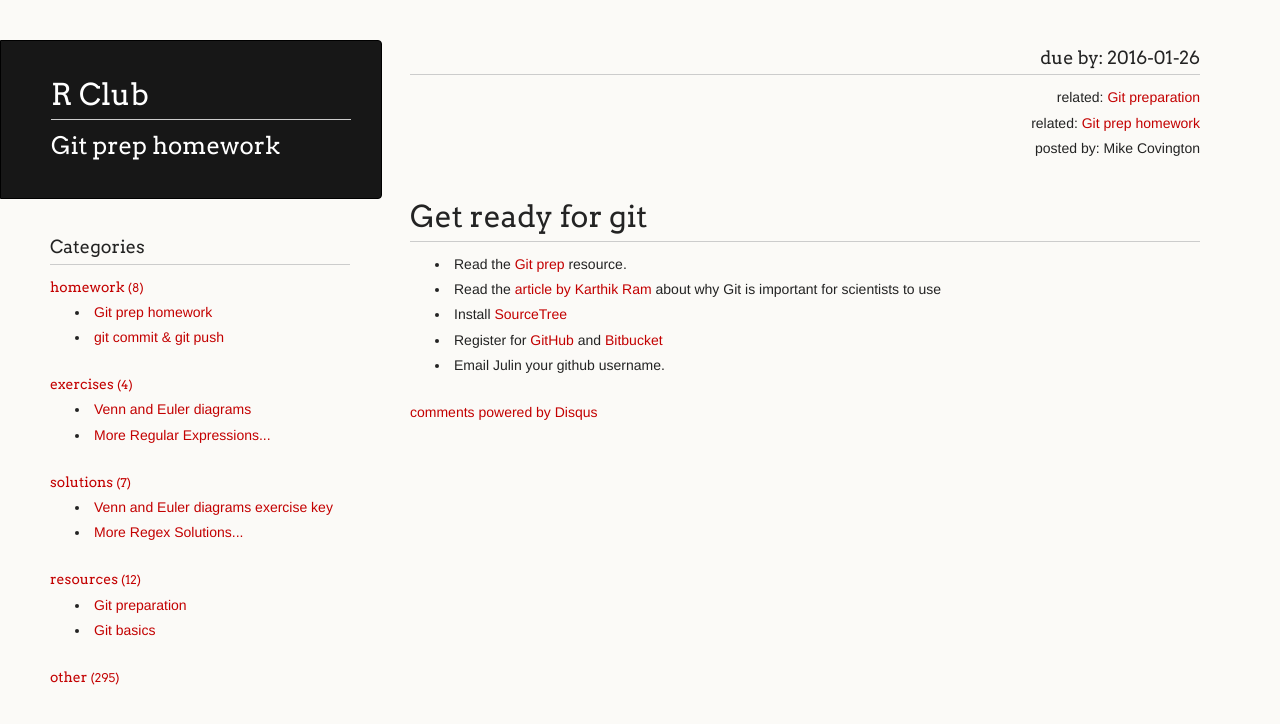
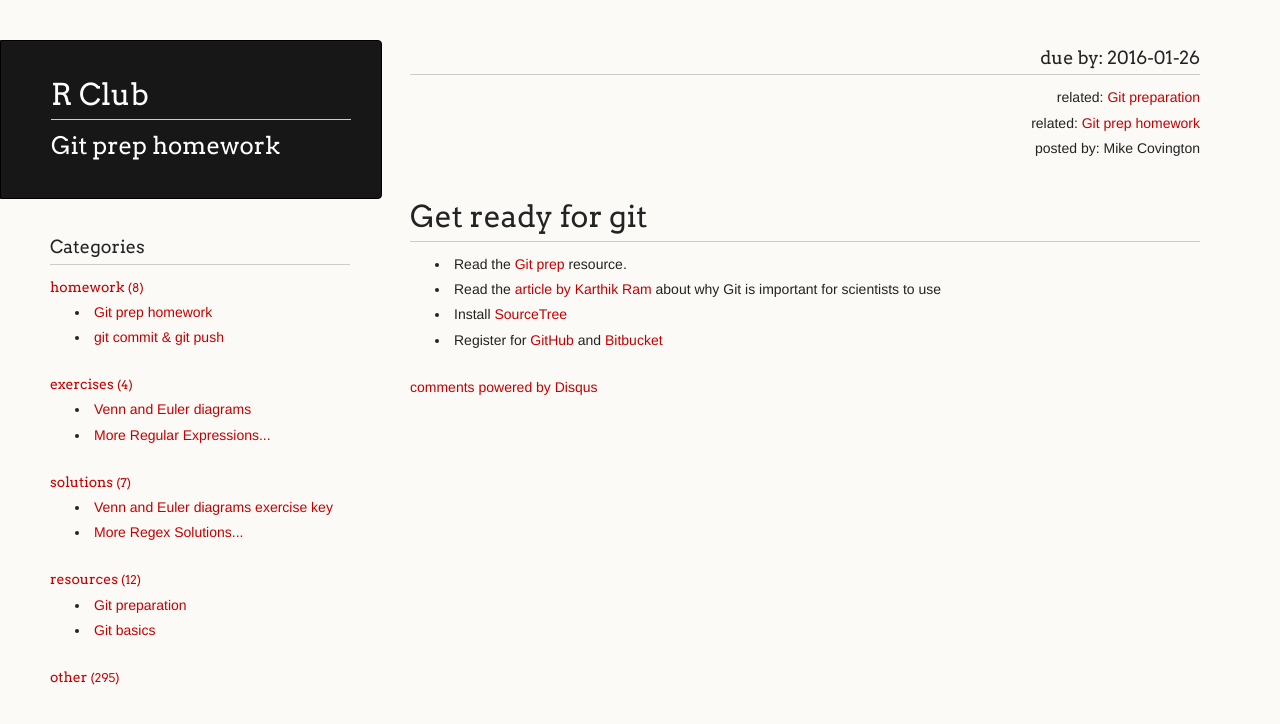
Before and after one commit to mfcovington/r_club, a Jekyll site: the page built from _posts/2016-01-19-git-prep-hw.md, in a window 1280 px wide. Shown: the top 724 px of the page. Built offline with Jekyll 4.4.1, drawn with Linux system fonts in a browser that asks for light colours; Markdown is read by kramdown in place of the engine named in the settings; comment, search, counter and statistics services are not loaded.

Commit message:
minor update

```diff
--- a/_posts/2016-01-19-git-prep-hw.md
+++ b/_posts/2016-01-19-git-prep-hw.md
@@ -14,4 +14,3 @@ author:     Mike Covington
 - Read the [article by Karthik Ram](http://scfbm.biomedcentral.com/articles/10.1186/1751-0473-8-7) about why Git is important for scientists to use
 - Install [SourceTree](http://sourcetreeapp.com/)
 - Register for [GitHub](https://github.com/) and [Bitbucket](https://bitbucket.org/)
-- Email Julin your github username.
```
